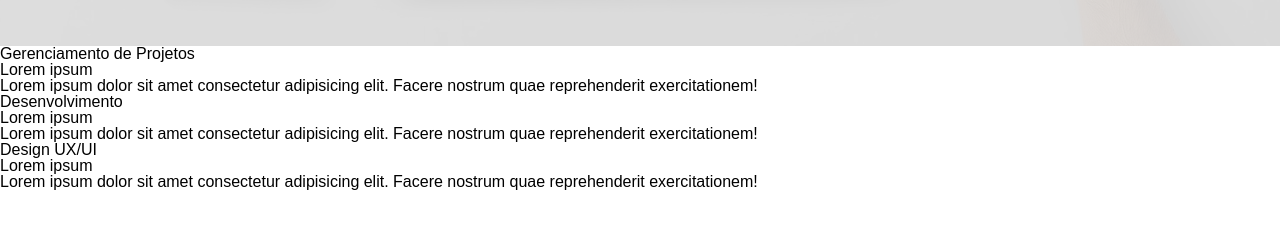
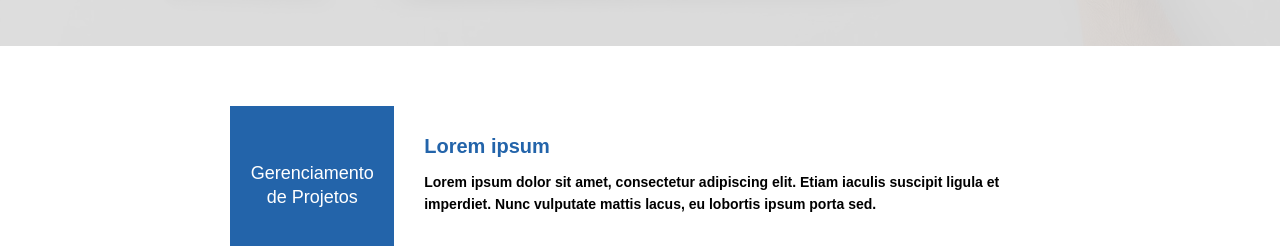
Before and after one commit to felipegaldino21/Agencia-X, a plain HTML site: page index.html in a window 1280 px wide. Shown: the part 554-800 px from the top of the page. Drawn offline with Linux system fonts and the light colour scheme.

Commit message:
Updating the services section of the website, configuring CSS of the section.Updating the services section of the website, implementing CSS configuration of the section.

```diff
--- a/css/styles.css
+++ b/css/styles.css
@@ -77,3 +77,84 @@ html {
     font-size: 24px;
 
 }
+
+/* Serviços */
+
+.services-container {
+    max-width: 1200px;
+    padding: 30px 10%;
+    padding-bottom: 0;
+}
+
+.service-box {
+    width: 100%;
+    position: relative;
+    clear:both;
+    height: 150px;
+    margin-bottom: 30px;
+}
+
+.service-box:last {
+    margin-bottom: 0;
+}
+
+.service-title {
+    width: 20%;
+    height: 150px;
+    background-color: #DDD;
+    float: left;
+    text-align: center;
+    line-height: 150px;
+    padding:20px;
+    box-sizing: border-box;
+}
+
+.service-title p {
+    padding-top: 35px;
+    color:#FFF;
+    font-size: 18px;
+    line-height: 24px;
+}
+
+.service-description {
+    width: 80%;
+    float: left;
+    padding: 30px;
+    box-sizing: border-box;
+}
+
+.service-description h3 {
+    font-size: 20px;
+    margin-bottom:15px;
+    font-weight: bold;
+}
+
+.service-description p {
+    font-size: 14px;
+    line-height: 22px;
+    font-weight: bold;
+}
+
+#gerenciamento-title{
+    color: #2364AA;
+}
+
+#dev-title{
+    color: #3da5d9;
+}
+
+#design-title{
+    color: #73bfb8;
+}
+
+#gerenciamento-box{
+    background-color: #2364AA;
+}
+
+#dev-box{
+    background-color: #3da5d9;
+}
+
+#design-box{
+    background-color: #73bfb8;
+}
--- a/index.html
+++ b/index.html
@@ -37,13 +37,15 @@
         <section>
             <div class="services-container">
                 <div class="service-box">
+                    <div class="services-container">
+                        <div class="service-box">
                             <div class="service-title" id="gerenciamento-box">
                                 <p>Gerenciamento de Projetos</p>
                             </div>
                             <div class="service-description">
                                 <h3 id="gerenciamento-title">Lorem ipsum</h3>
-                        <p>Lorem ipsum dolor sit amet consectetur adipisicing elit. Facere nostrum quae reprehenderit
-                            exercitationem!</p>
+                                <p>Lorem ipsum dolor sit amet, consectetur adipiscing elit. Etiam iaculis suscipit ligula et imperdiet. Nunc vulputate mattis lacus, eu lobortis ipsum porta sed.</p>
+                            </div>
                         </div>
                         <div class="service-box">
                             <div class="service-title" id="dev-box">
@@ -51,8 +53,8 @@
                             </div>
                             <div class="service-description">
                                 <h3 id="dev-title">Lorem ipsum</h3>
-                            <p>Lorem ipsum dolor sit amet consectetur adipisicing elit. Facere nostrum quae reprehenderit
-                                exercitationem!</p>
+                                <p>Lorem ipsum dolor sit amet, consectetur adipiscing elit. Etiam iaculis suscipit ligula et imperdiet. Nunc vulputate mattis lacus, eu lobortis ipsum porta sed.</p>
+                            </div>
                         </div>
                         <div class="service-box">
                             <div class="service-title" id="design-box">
@@ -60,8 +62,9 @@
                             </div>
                             <div class="service-description">
                                 <h3 id="design-title">Lorem ipsum</h3>
-                                <p>Lorem ipsum dolor sit amet consectetur adipisicing elit. Facere nostrum quae reprehenderit
-                                    exercitationem!</p>
+                                <p>Lorem ipsum dolor sit amet, consectetur adipiscing elit. Etiam iaculis suscipit ligula et imperdiet. Nunc vulputate mattis lacus, eu lobortis ipsum porta sed.</p>
+                            </div>
+                        </div>
                     </div>
                 </div>
             </div>
```
Lines whose indentation alone changed are shown as unchanged.
